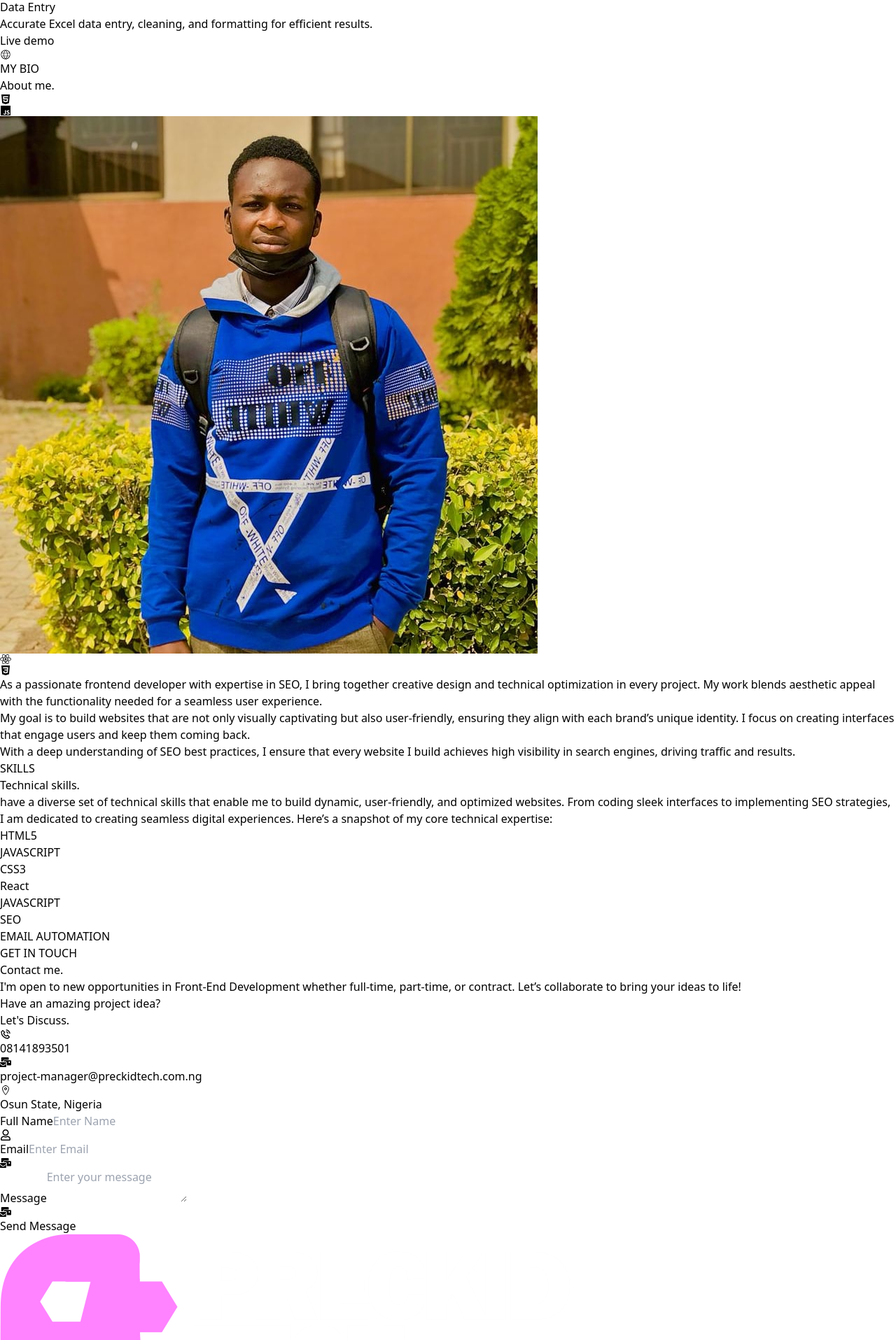
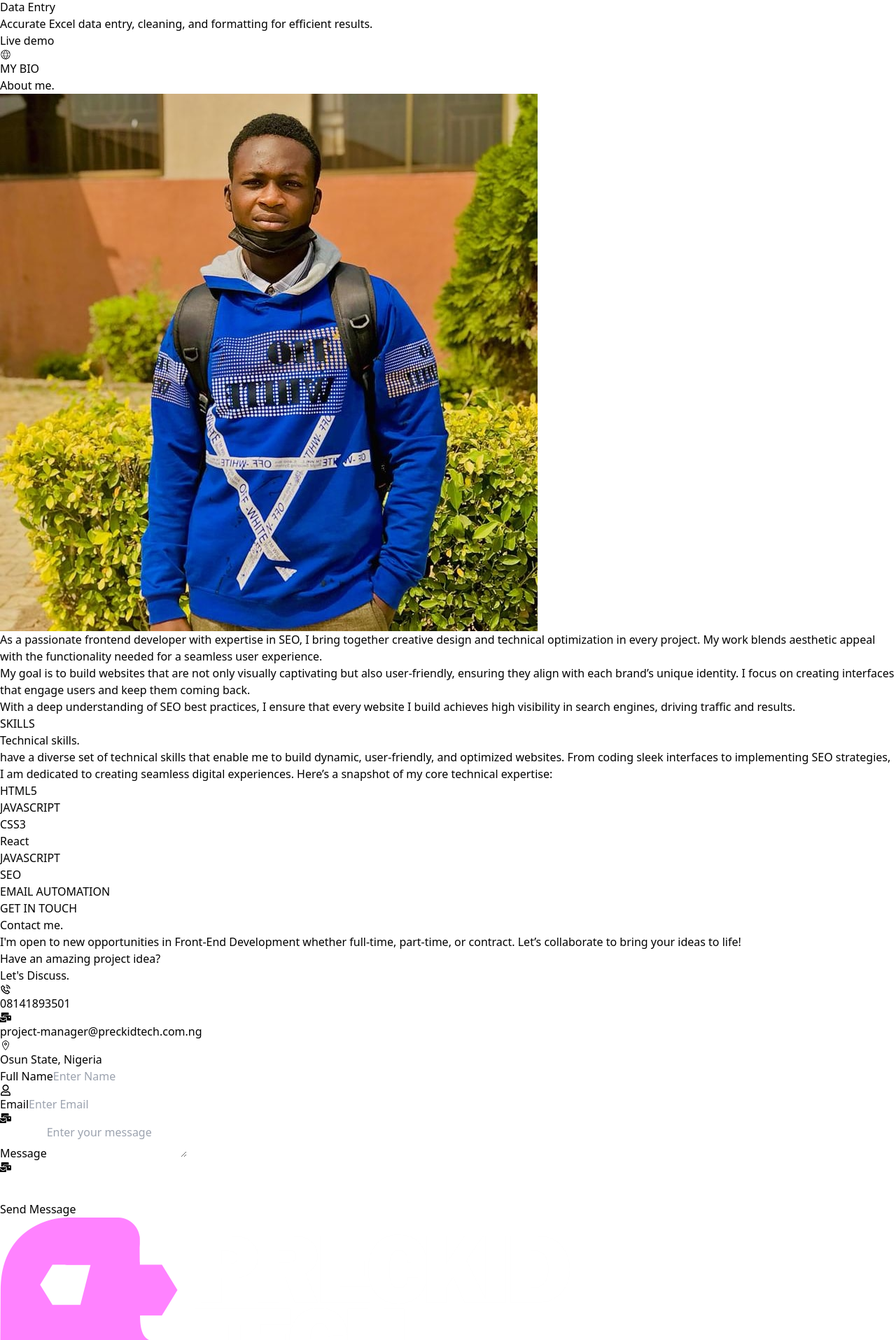
Before and after one commit to preckidtech/preckidtech-portfolio, a React (Vite) app: page / in a window 1280 px wide. Shown: the part 6165-8080 px from the top of the page at 70% size. Built offline with nearby package versions, Linux system fonts and the light colour scheme.

Commit message:
setup sucess and error message

```diff
--- a/src/App.css
+++ b/src/App.css
@@ -2,6 +2,9 @@ html {
   scroll-behavior: smooth;
 }
 
+body {
+  width: 100%;
+}
 
 #service-card:hover .line {
   background-color: black;
@@ -15,24 +18,20 @@ html {
   animation-direction: alternate-reverse;
 }
 #service-card {
-    transition: all 0.3s .1s ease;
+  transition: all 0.3s 0.1s ease;
 }
 
 #service-card:hover {
-    transform:translateY(-20px)
-
+  transform: translateY(-20px);
 }
 
 @keyframes bounceUp {
-
-    from{
-      transform:translateY(0)
+  from {
+    transform: translateY(0);
   }
 
-    to{
-
+  to {
   }
-
 }
 #header {
   background: url(./assets/banner/banner.jpg), rgba(0, 0, 0, 0.9);
@@ -49,7 +48,17 @@ html {
 }
 
 #service-card button {
-  transform: .3s ease;
+  transform: 0.3s ease;
   /* display: none; */
   opacity: 0;
 }
+
+.reg-sucess {
+  background-color: white;
+  color: green;
+  padding: 20px;
+  text-align: center;
+  font-weight: bold;
+  font-size: 18px;
+  border-radius: 10px;
+}
--- a/src/component/About.jsx
+++ b/src/component/About.jsx
@@ -29,25 +29,25 @@ const About = () => {
 
         <section className="grid grid-cols-2 gap-20 max-md:grid-cols-1 max-sm:grid-cols-1 gap-y-10 justify-center align-middle items-center">
           <section>
-            <div
+            {/* <div
               id="profile-spin"
-              className="p-6 border-[1px] border-[rgb(255,130,255)] rounded-full w-80 h-80  m-auto"
-            >
-              <FaHtml5 className="absolute text-4xl text-green-500 animate-bounce " />
+              className="p-6 border-[1px] border-[rgb(255,130,255)] rounded-full w-80 h-80 max-sm:w-52 max-sm:p-2 max-sm:h-52 m-auto"
+            > */}
+            {/* <FaHtml5 className="absolute text-4xl text-green-500 animate-bounce " />
               <IoLogoJavascript
                 id="spin"
                 className="relative float-right text-4xl text-green-500 animate-spin"
+              /> */}
+            <div className="p-6 border-2 border-[rgb(255,130,255)] h-60 w-60 rounded-full m-auto">
+              <img
+                className="border-[1px] border-[rgb(255,130,255)] rounded-full h-full object-cover object-center hover:ease-in-out hover:scale-90 duration-200 transition-transform"
+                src={profilePics}
+                alt="profile-img"
               />
-              <div className="p-6 border-2 border-[rgb(255,130,255)] rounded-full h-full w-full m-auto">
-                <img
-                  className="border-[1px] border-[rgb(255,130,255)] rounded-full h-full object-cover object-center hover:ease-in-out hover:scale-90 duration-200 transition-transform"
-                  src={profilePics}
-                  alt="profile-img"
-                />
-                <FaReact className="text-4xl absolute text-green-500 animate-pulse" />
-                <IoLogoCss3 className="text-4xl relative float-right text-green-500 animate-bounce" />
-              </div>
+              {/* <FaReact className="text-4xl absolute text-green-500 animate-pulse" />
+                <IoLogoCss3 className="text-4xl relative float-right text-green-500 animate-bounce" /> */}
             </div>
+            {/* </div> */}
           </section>
 
           {/* About Me Content */}
--- a/src/component/Contact.jsx
+++ b/src/component/Contact.jsx
@@ -11,7 +11,12 @@ const Contact = () => {
   const phoneNumber = "08141893501";
   const emailAddress = "project-manager@preckidtech.com.ng";
   const location = "Osun State, Nigeria";
-
+  let userName = document.getElementById("name");
+  let userEmail = document.getElementById("email");
+  let userMessage = document.getElementById("message");
+  let regSucess = document.querySelector(".reg-sucess");
+  // let message = document.querySelector(".message")
+  console.log(regSucess);
   const form = useRef(); // Initialize useRef
 
   const sendEmail = (e) => {
@@ -21,12 +26,26 @@ const Contact = () => {
       .sendForm("service_aujtew5", "template_f27nluk", form.current, {
         publicKey: "5cebYDqofOwU_VDmz",
       })
+
       .then(
         () => {
-          console.log("Sent Successfully. Well done. Check your mail now");
+          // console.log("Sent Successfully. Well done. Check your mail now");
+          // user;
+          // alert("Sent Successful");
+          regSucess.style.display = "block";
+          regSucess.innerHTML = `Message Sent`;
+          setTimeout(() => regSucess.remove(), 2000);
+          userName.value = "";
+          userEmail.value = "";
+          userMessage.value = "";
         },
         (error) => {
-          console.log("FAILED...", error.text);
+          // console.log("FAILED...", error.text);
+
+          // alert("failed");
+          regSucess.style.display = "block";
+          regSucess.innerHTML = `Message Not Sent`;
+          setTimeout(() => regSucess.remove(), 3000);
         }
       );
   };
@@ -87,7 +106,7 @@ const Contact = () => {
                 Full Name
               </label>
               <input
-                id="fullName"
+                id="name"
                 name="user_name"
                 type="text"
                 placeholder="Enter Name"
@@ -131,7 +150,7 @@ const Contact = () => {
                 <FaMailBulk />
               </span>
             </div>
-
+            <section className="reg-sucess hidden bg-white text-green-800 font-extrabold text-md py-3 text-center  rounded-md "></section>
             <button
               type="submit"
               className="w-full py-2 mt-4 bg-[rgb(255,130,255)] text-black font-semibold rounded-md hover:bg-opacity-80 transition"
```
Lines whose indentation alone changed are shown as unchanged.
